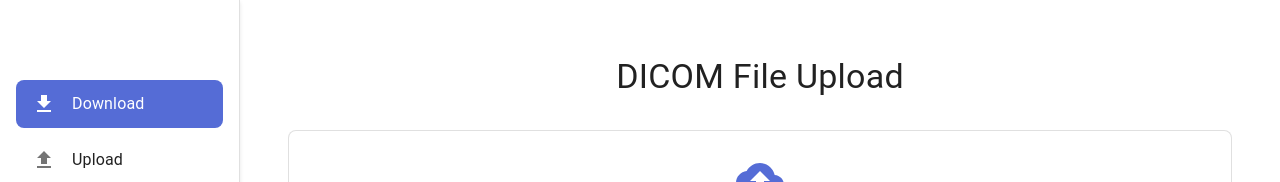
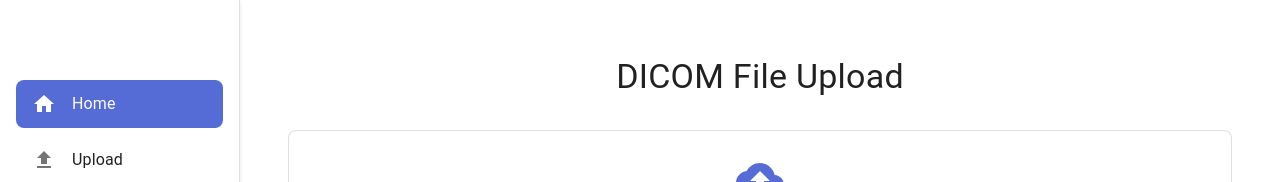
Before and after one commit to MohFarahani/medblock, a Next.js app in the folder next/: page / in a window 1280 px wide. Shown: the top 182 px of the page. Built offline with nearby package versions, Linux system fonts and the light colour scheme.

Commit message:
refactor: replace Download icon with Home icon in navigation menu

```diff
--- a/next/src/components/Layout.tsx
+++ b/next/src/components/Layout.tsx
@@ -12,7 +12,7 @@ import {
   Toolbar,
   Typography
 } from '@mui/material';
-import { Download, Upload, Preview, Menu } from '@mui/icons-material';
+import { Upload, Preview, Menu, Home } from '@mui/icons-material';
 import { useState } from 'react';
 import { useRouter } from 'next/navigation';
 
@@ -28,7 +28,7 @@ const Layout = ({ children }: LayoutProps) => {
   const [mobileOpen, setMobileOpen] = useState(false);
 
   const menuItems = [
-    { text: 'Download', icon: <Download />, path: '/download' },
+    { text: 'Home', icon: <Home />, path: '/download' },
     { text: 'Upload', icon: <Upload />, path: '/upload' },
     { text: 'Preview', icon: <Preview />, path: '/preview' },
   ];
```
